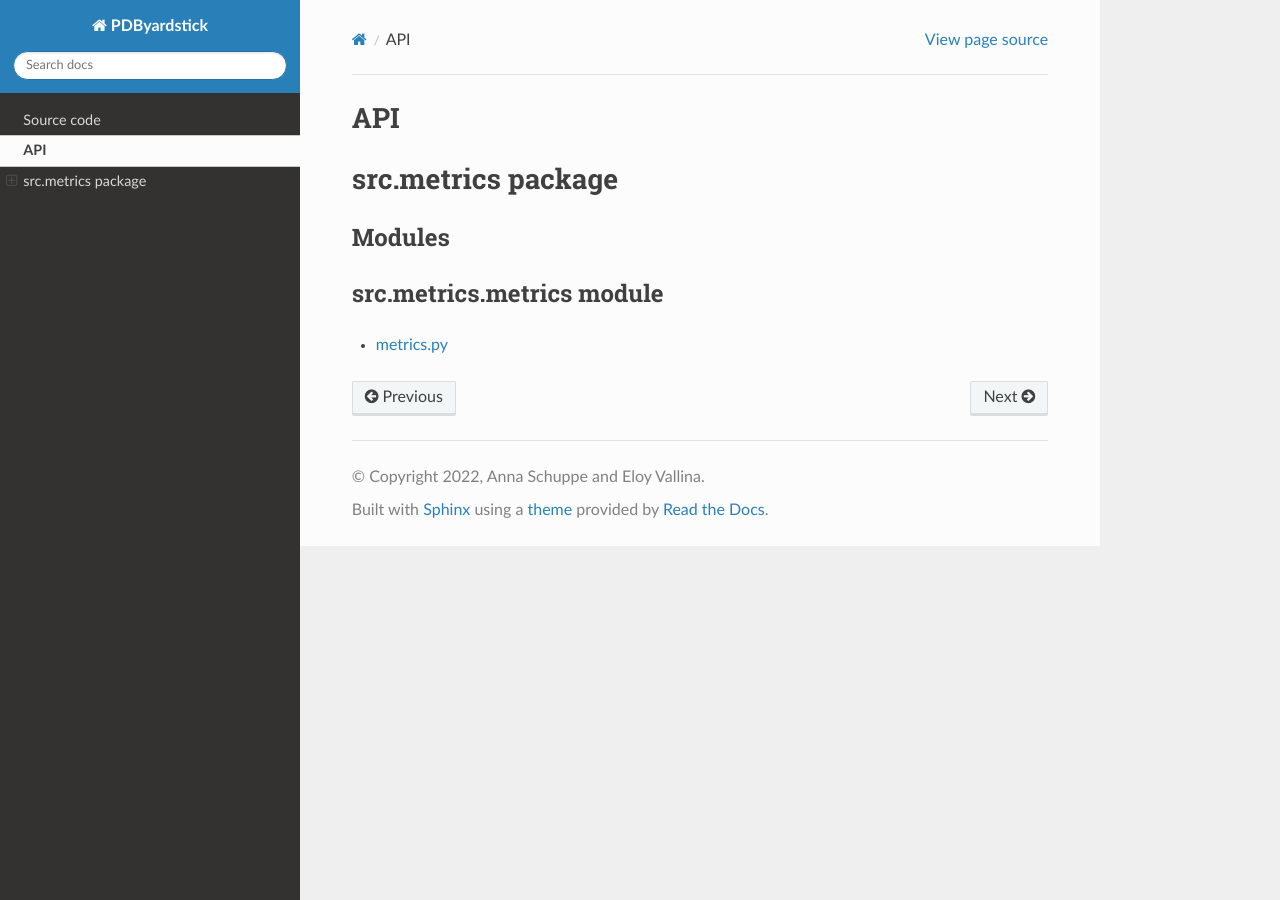
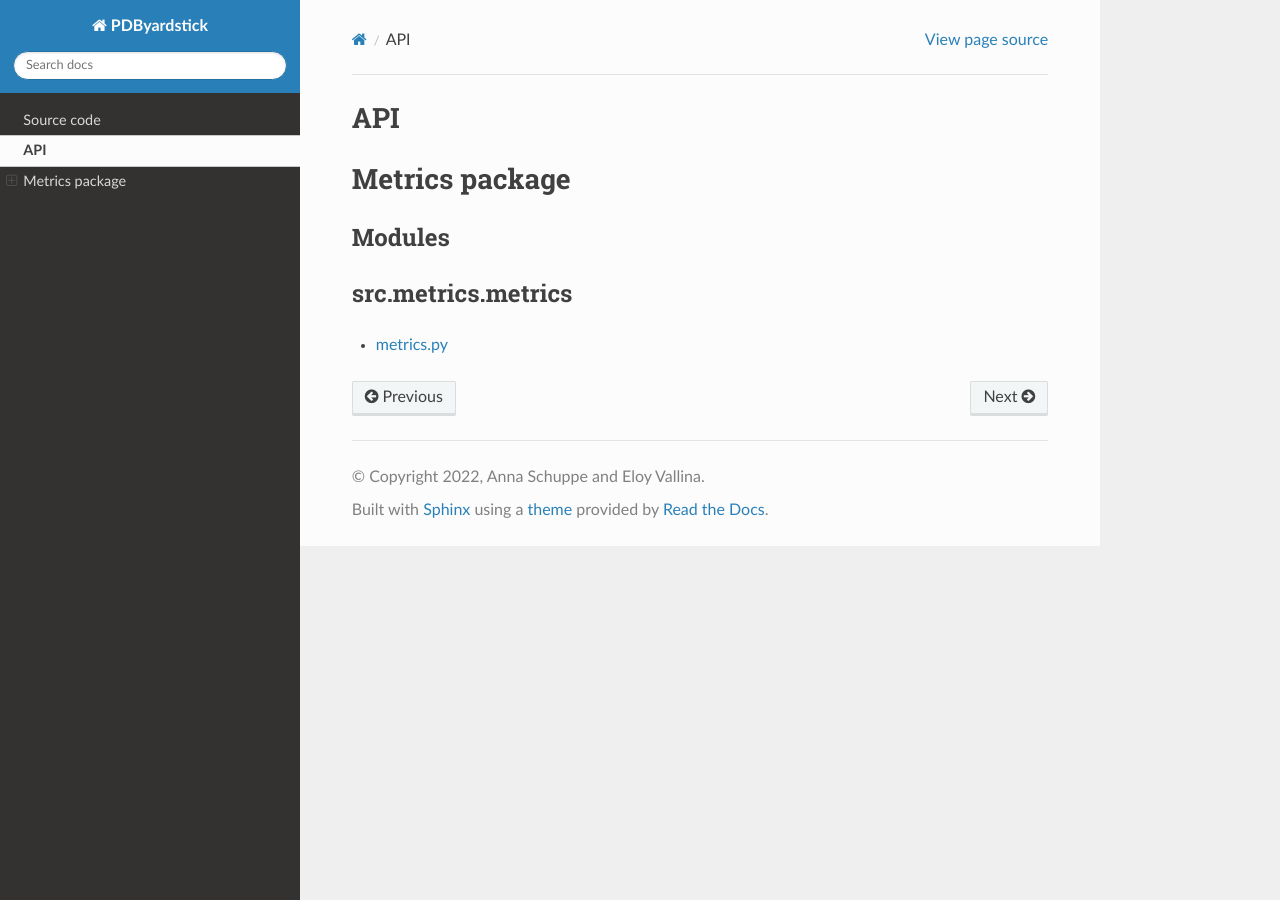
Before and after one commit to anzschu/pyProteinCAT, a Sphinx documentation site: the page built from docs/source/api.rst, in a window 1280 px wide. Built offline with Sphinx 7.4.7 and the Read the Docs theme 2.0.0, drawn with Linux system fonts in a browser that asks for light colours.

Commit message:
added requirements for building documentation

```diff
--- a/docs/requirements.txt
+++ b/docs/requirements.txt
@@ -1 +1,6 @@
 sphinx-rtd-theme==1.0.0
+numpy
+pandas
+biopython
+seaborn
+matplotlib
--- a/docs/source/api.rst
+++ b/docs/source/api.rst
@@ -1,14 +1,15 @@
 API
 ===
 
-src.metrics package
-===================
+Metrics package
+===============
 
 Modules
 -------
 
-src.metrics.metrics module
---------------------------
+src.metrics.metrics
+-------------------
+
 .. toctree::
 
     src.metrics.metrics
```
Also changed, not shown: docs/source/src.graphics.graphics.rst (added, +7 -0 lines).
